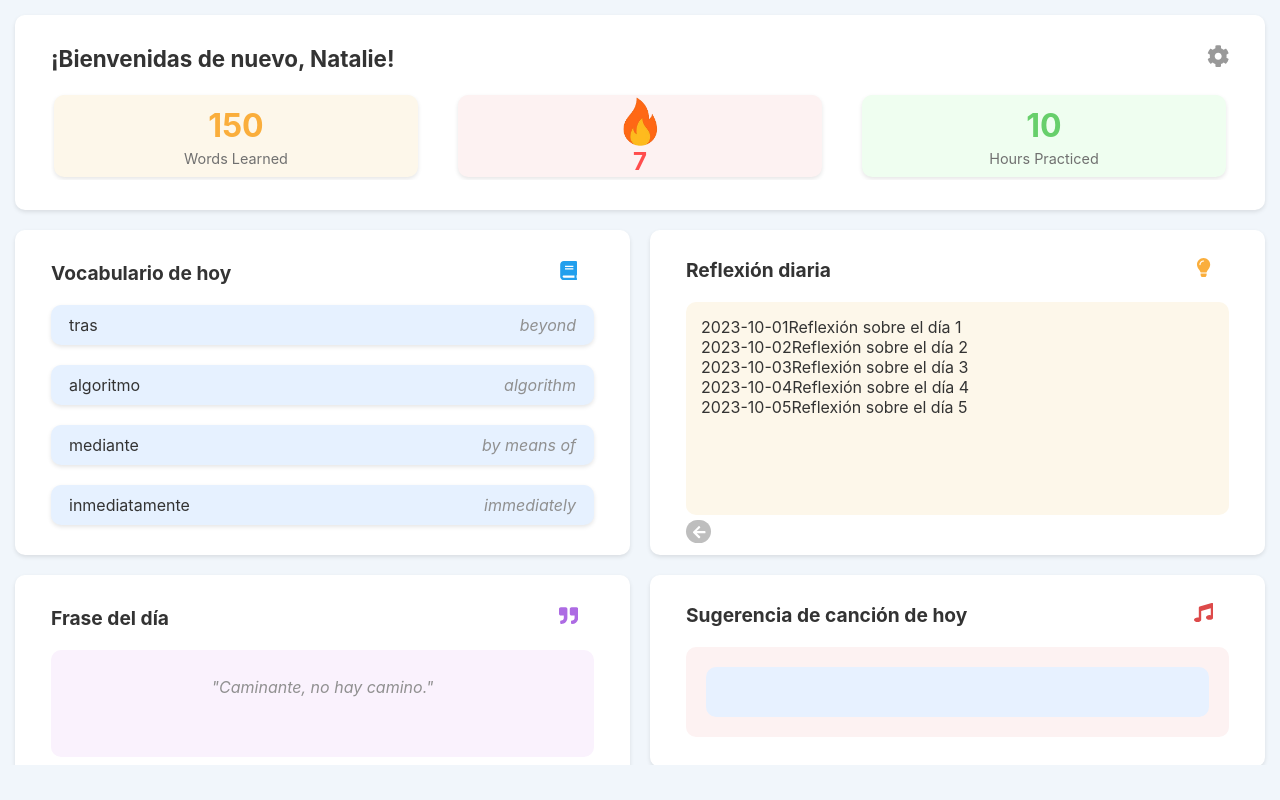
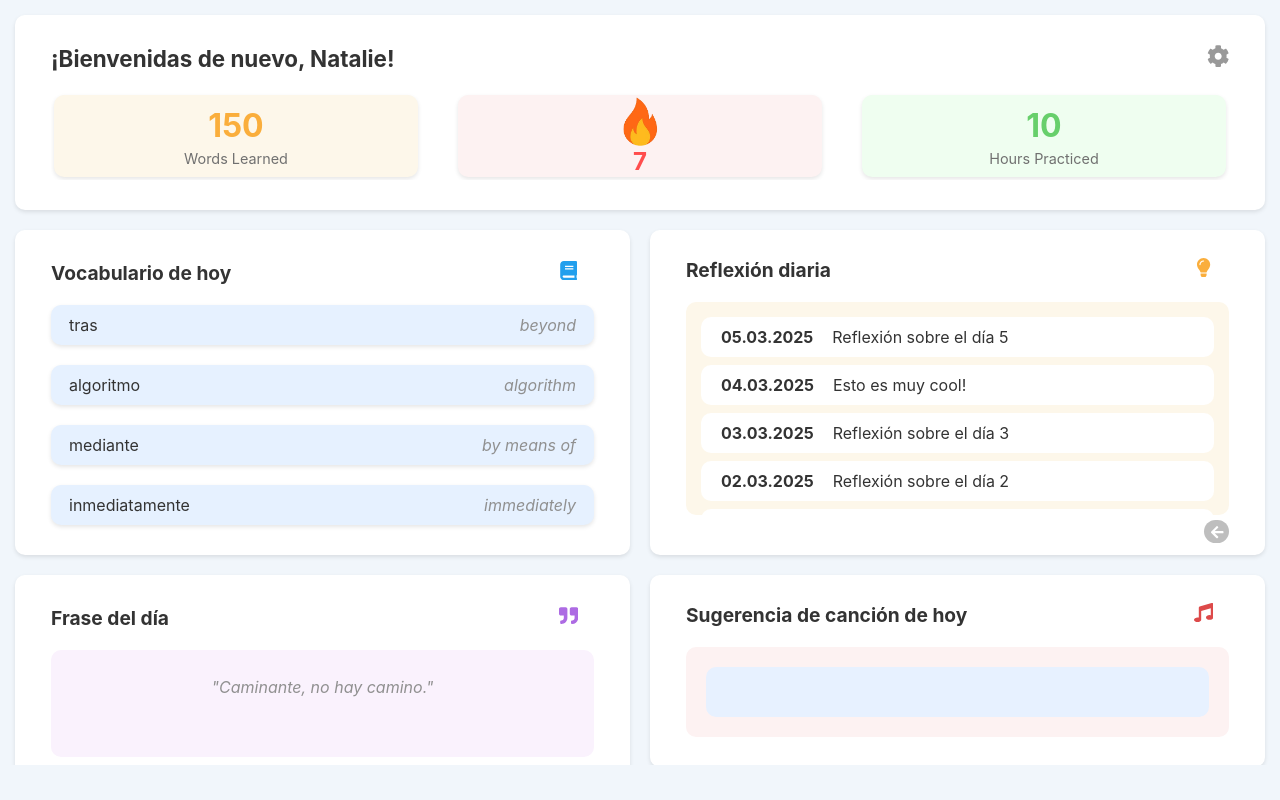
Before and after one commit to snowcodeer/language-dailies-frontend, a React (Create React App) app: page / in a window 1280 px wide. Both pictures are taken after a click on the button 1216 px from the left and 531 px from the top of the page. Built offline with nearby package versions, Linux system fonts and the light colour scheme.

Commit message:
added full reflection box functionality

```diff
--- a/src/components/ReflectionBox.jsx
+++ b/src/components/ReflectionBox.jsx
@@ -6,6 +6,14 @@ import '../styles/ReflectionBox.css';
 const ReflectionBox = () => {
   const [reflection, setReflection] = useState('');
   const [showHistory, setShowHistory] = useState(false);
+  const [historyEntries, setHistoryEntries] = useState([
+    { date: '05.03.2025', text: 'Reflexión sobre el día 5' },
+    { date: '04.03.2025', text: 'Esto es muy cool!' },
+    { date: '03.03.2025', text: 'Reflexión sobre el día 3' },
+    { date: '02.03.2025', text: 'Reflexión sobre el día 2' },
+    { date: '01.03.2025', text: 'Reflexión sobre el día 1' },
+  ]);
+  const [selectedEntry, setSelectedEntry] = useState(null);
   const textareaRef = useRef(null);
 
   const handleReflectionChange = (e) => {
@@ -30,33 +38,51 @@ const ReflectionBox = () => {
   };
 
   const handleHistoryClick = () => {
+    if (selectedEntry) {
+      setSelectedEntry(null);
+    } else {
       setShowHistory(!showHistory);
+    }
+  };
+
+  const saveReflection = () => {
+    const newEntry = {
+      date: new Date().toLocaleDateString('en-GB').split('/').join('.'),
+      text: reflection,
+    };
+    setHistoryEntries([newEntry, ...historyEntries]);
+    setReflection('');
   };
 
   const wordCount = reflection.trim().split(/\s+/).filter(Boolean).length;
-
-  const historyEntries = [
-    { date: '2023-10-01', text: 'Reflexión sobre el día 1' },
-    { date: '2023-10-02', text: 'Reflexión sobre el día 2' },
-    { date: '2023-10-03', text: 'Reflexión sobre el día 3' },
-    { date: '2023-10-04', text: 'Reflexión sobre el día 4' },
-    { date: '2023-10-05', text: 'Reflexión sobre el día 5' },
-  ];
 
   return (
     <>
       <h2 className="reflection-heading">
         <span className="heading-text">Reflexión diaria</span>
+        {wordCount >= 60 ? (
+          <FaCheck style={{ color: '#67cf6b' }} onClick={saveReflection} />
+        ) : (
           <FaLightbulb style={{ color: '#faae3c' }} />
+        )}
       </h2>
       {showHistory ? (
         <div className="inner-box pastel-yellow">
-          {historyEntries.map((entry, index) => (
-            <div key={index} className="history-entry">
-              <span className="history-date">{entry.date}</span>
-              <span className="history-text">{entry.text}</span>
+          {selectedEntry ? (
+            <div className="selected-entry">
+              <h3>{selectedEntry.date}</h3>
+              <p>{selectedEntry.text}</p>
             </div>
-          ))}
+          ) : (
+            historyEntries.map((entry, index) => (
+              <div key={index} className="history-entry-box" onClick={() => setSelectedEntry(entry)}>
+                <div className="history-entry">
+                  <span className="history-date"><strong>{entry.date}</strong>&nbsp;&nbsp;</span>
+                  <span className="history-text">{entry.text.length > 100 ? `${entry.text.substring(0, 100)}...` : entry.text}</span>
+                </div>
+              </div>
+            ))
+          )}
         </div>
       ) : (
         <textarea
@@ -74,6 +100,7 @@ const ReflectionBox = () => {
           <>
             <p className={`word-count grey-text ${wordCount >= 60 ? 'green' : ''}`}>Palabras: {wordCount}</p>
 
+            <div className="accent-buttons-wrapper">
               <div className="accent-buttons">
                 {['á', 'é', 'í', 'ó', 'ú', 'ñ', 'ü'].map((accent) => (
                   <button
@@ -85,13 +112,13 @@ const ReflectionBox = () => {
                   </button>
                 ))}
               </div>
+            </div>
           </>
         )}
-        <div className="reflection-buttons">
           <button className="reflection-btn historial" onClick={handleHistoryClick}>
             {showHistory ? <FaArrowLeft /> : <FaHistory />}
           </button>
-        </div>
+
       </div>
     </>
   );
--- a/src/styles/BentoBox.css
+++ b/src/styles/BentoBox.css
@@ -183,6 +183,7 @@ margin: 0 0 16px;
     margin-top: 0px;
     padding: 15px;
     position: relative;
+    overflow: auto;
   }
 
   .inner-box p {
--- a/src/styles/ReflectionBox.css
+++ b/src/styles/ReflectionBox.css
@@ -22,7 +22,6 @@
 
 .reflection-controls {
     display: flex;
-    justify-content: space-between;
     align-items: end;
     width: 100%;
     max-width: 100%;
@@ -32,6 +31,8 @@
 .word-count {
     font-size: 0.9rem;
     margin: 0;
+    flex-shrink: 0; /* Prevent word count from shrinking */
+    width: 100px; /* Ensure enough space for word count */
 }
 
 .word-count.green {
@@ -56,12 +57,10 @@
     cursor: pointer;
 }
 
-.reflection-btn.correction {
-    background-color: #67cf6b;
-}
-
 .reflection-btn.historial {
     background-color: #bebebe;
+    margin-left: auto;
+
 }
 
 .accent-btn {
@@ -75,6 +74,55 @@
     margin: 2px;
 }
 
+.accent-buttons-wrapper {
+    display: flex;
+    justify-content: center;
+    width: 100%;
+    transform: translateX(-25px); /* Shift content 10px to the left */
+}
+
+.history-entry-box {
+    margin-bottom: 8px;
+    padding: 20px;
+    border-radius: 10px;
+    background-color: #ffffff;
+    max-width: 100%;
+    box-sizing: border-box; /* Include padding and border in the element's total width and height */
+    overflow: hidden;
+    height: 20px; /* Increase height to fit the text */
+    display: flex;
+    align-items: center; /* Vertically align text in the middle */
+}
+
+.history-text {
+    padding: 10px;
+    white-space: nowrap;
+    overflow: hidden;
+    text-overflow: ellipsis;
+    width: fit-content; /* Ensure the text takes the full width of the box */
+
+}
+
+.selected-entry {
+    margin-top: 0;
+    padding: 20px;
+    border-radius: 10px;
+    background-color: #ffffff;
+    box-shadow: 0 0 10px rgba(0, 0, 0, 0.1);
+    height: 100%; /* Occupy the whole inner box */
+    overflow: auto; /* Allow scrolling if content overflows */
+}
+
+.selected-entry h3 {
+    margin-top: 5px;
+    margin-left: 15px;
+    margin-bottom: 5px;
+}
+
+.selected-entry p {
+    white-space: pre-wrap; /* Preserve whitespace and line breaks */
+}
+
 /* Add media query for mobile versions */
 @media (max-width: 850px) {
     .accent-btn {
```
Lines whose indentation alone changed are shown as unchanged.
